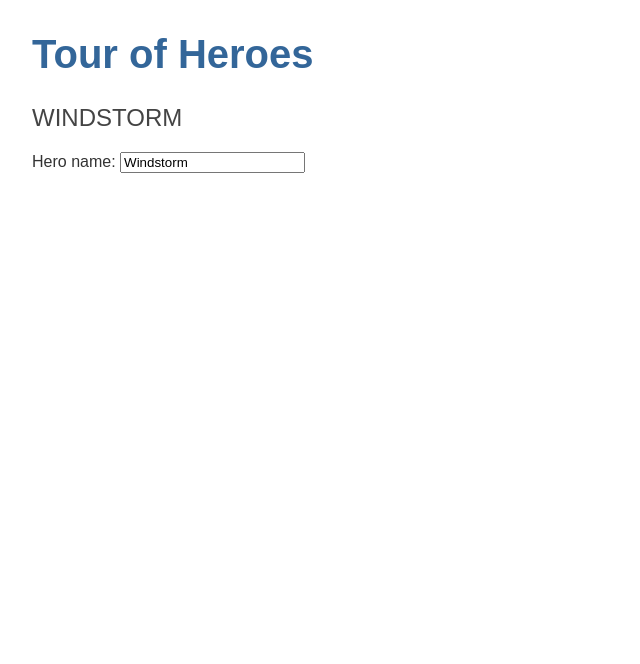
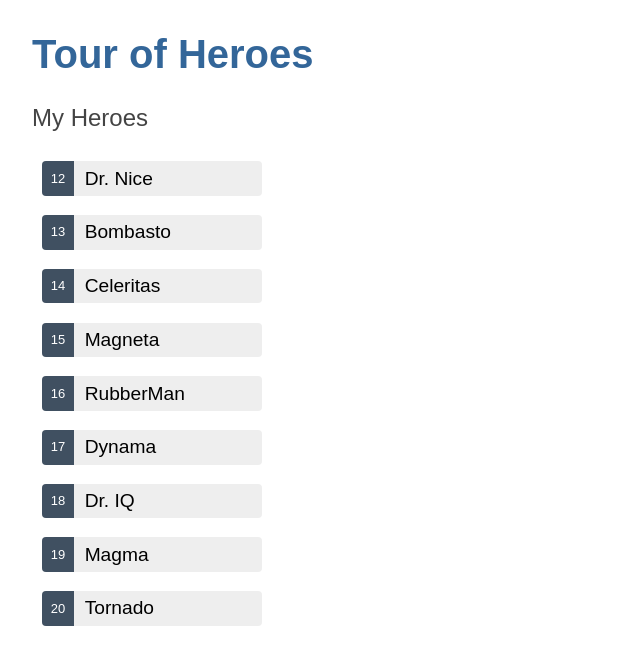
Before and after one commit to jccjames422/angular-tour-of-heroes, an Angular app: page / in a window 1280 px wide. Shown: the top 664 px of the page, without its empty margins (0-640 px from the left). Built offline with nearby package versions, Linux system fonts and the light colour scheme.

Commit message:
modified the heroes component to list all heros and display details for the hero when that hero is selected

```diff
--- a/src/app/heroes/heroes.component.css
+++ b/src/app/heroes/heroes.component.css
@@ -0,0 +1,66 @@
+/* HeroesComponent's private CSS styles */
+.heroes {
+  margin: 0 0 2em 0;
+  list-style-type: none;
+  padding: 0;
+  width: 15em;
+}
+
+.heroes li {
+  display: flex;
+}
+
+.heroes button {
+  flex: 1;
+  cursor: pointer;
+  position: relative;
+  left: 0;
+  background-color: #EEE;
+  margin: .5em;
+  padding: 0;
+  border-radius: 4px;
+  display: flex;
+  align-items: stretch;
+  height: 1.8em;
+}
+
+.heroes button:hover {
+  color: #2c3a41;
+  background-color: #e6e6e6;
+  left: .1em;
+}
+
+.heroes button:active {
+  background-color: #525252;
+  color: #fafafa;
+}
+
+.heroes button.selected {
+  background-color: black;
+  color: white;
+}
+
+.heroes button.selected:hover {
+  background-color: #505050;
+  color: white;
+}
+
+.heroes button.selected:active {
+  background-color: black;
+  color: white;
+}
+
+.heroes .badge {
+  display: inline-block;
+  font-size: small;
+  color: white;
+  padding: 0.8em 0.7em 0 0.7em;
+  background-color: #405061;
+  line-height: 1em;
+  margin-right: .8em;
+  border-radius: 4px 0 0 4px;
+}
+
+.heroes .name {
+  align-self: center;
+}
--- a/src/app/heroes/heroes.component.html
+++ b/src/app/heroes/heroes.component.html
@@ -1,5 +1,18 @@
-<h2>{{hero.name | uppercase}}</h2>
-<div>
-  <label for="name">Hero name: </label>
-  <input id="name" [(ngModel)]="hero.name" placeholder="name">
+<h2>My Heroes</h2>
+<ul class="heroes">
+  <li *ngFor="let hero of heroes">
+    <button type="button" (click)="onSelect(hero)" [class.selected]="hero === selectedHero">
+      <span class="badge">{{hero.id}}</span>
+      <span class="name">{{hero.name}}</span>
+    </button>
+  </li>
+</ul>
+
+<div *ngIf="selectedHero">
+  <h2>{{selectedHero.name | uppercase}} Details</h2>
+  <div>id: {{selectedHero.id}}</div>
+  <div>
+    <label for="hero-name">Hero name: </label>
+    <input id="hero-name" [(ngModel)]="selectedHero.name" placeholder="name">
+  </div>
 </div>
--- a/src/app/heroes/heroes.component.ts
+++ b/src/app/heroes/heroes.component.ts
@@ -1,5 +1,6 @@
 import { Component } from '@angular/core';
-import { Hero } from '../hero';
+import { HEROES } from '../mock-heroes';
+import { Hero } from "../hero";
 
 @Component({
   selector: 'app-heroes',
@@ -7,8 +8,9 @@
   styleUrls: ['./heroes.component.css']
 })
 export class HeroesComponent {
-  hero: Hero = {
-    id: 1,
-    name: 'Windstorm'
-  };
+  heroes = HEROES;
+  selectedHero?: Hero;
+  onSelect(hero: Hero): void {
+    this.selectedHero = hero;
+  }
 }
--- /dev/null
+++ b/src/app/mock-heroes.ts
@@ -0,0 +1,13 @@
+import { Hero } from './hero';
+
+export const HEROES: Hero[] = [
+  { id: 12, name: 'Dr. Nice' },
+  { id: 13, name: 'Bombasto' },
+  { id: 14, name: 'Celeritas' },
+  { id: 15, name: 'Magneta' },
+  { id: 16, name: 'RubberMan' },
+  { id: 17, name: 'Dynama' },
+  { id: 18, name: 'Dr. IQ' },
+  { id: 19, name: 'Magma' },
+  { id: 20, name: 'Tornado' }
+];
```
